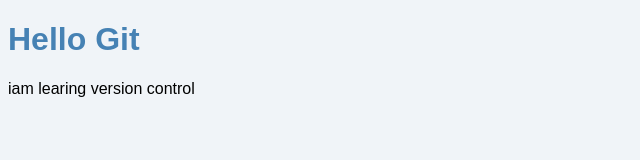
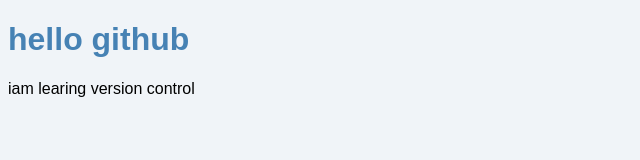
Before and after one commit to Yeab-d/git-lab, a plain HTML site: page index.html in a window 1280 px wide. Shown: the whole page, without its empty margins (0-640 px from the left). Drawn offline with Linux system fonts and the light colour scheme.

Commit message:
Version 4: update heading

```diff
--- a/index.html
+++ b/index.html
@@ -5,7 +5,7 @@
   <link rel="stylesheet" href="style.css">
 </head>
 <body>
-  <h1>Hello Git</h1>
+  <h1>hello github</h1>
   <p>iam learing version control</p>
 </body>
 </html>
```
